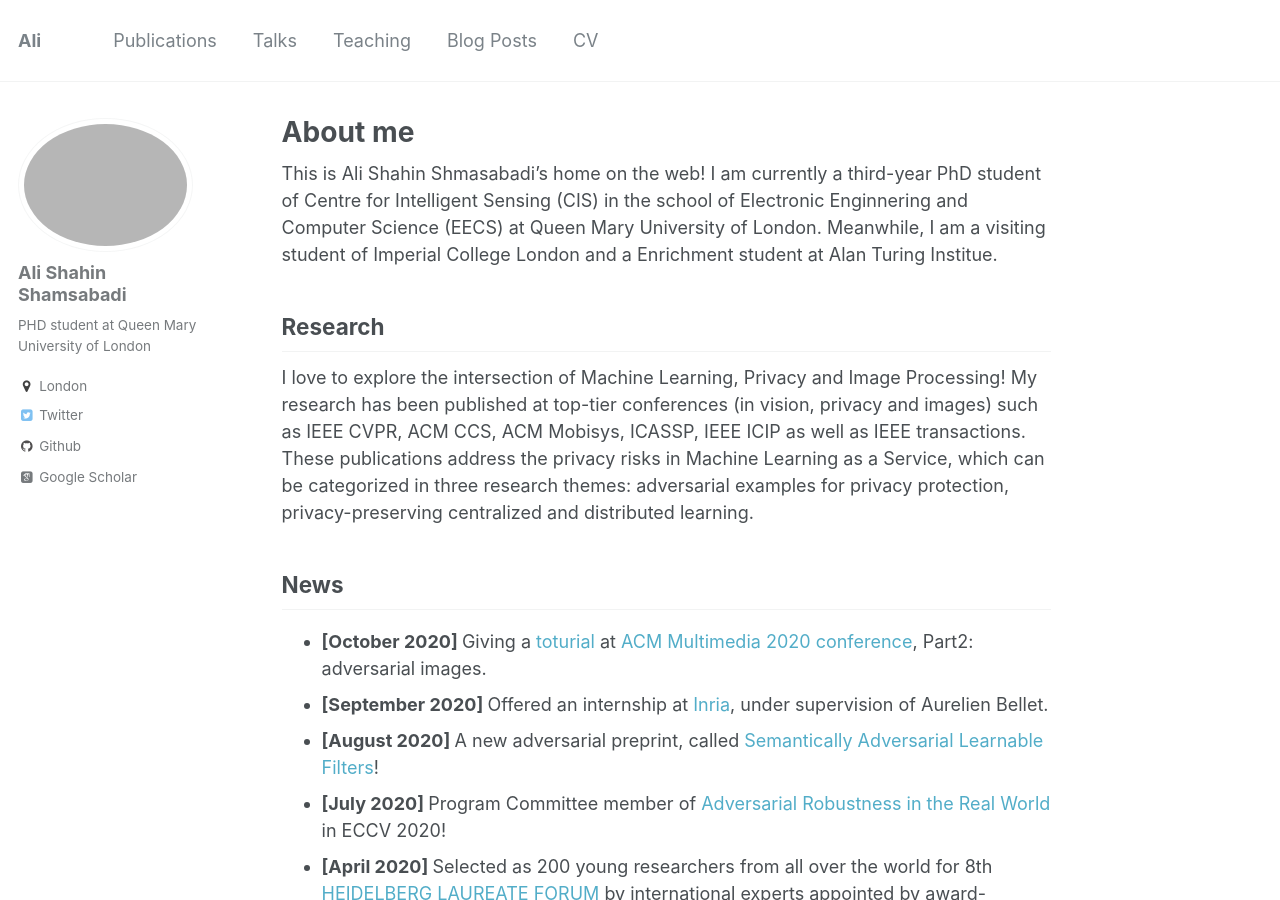
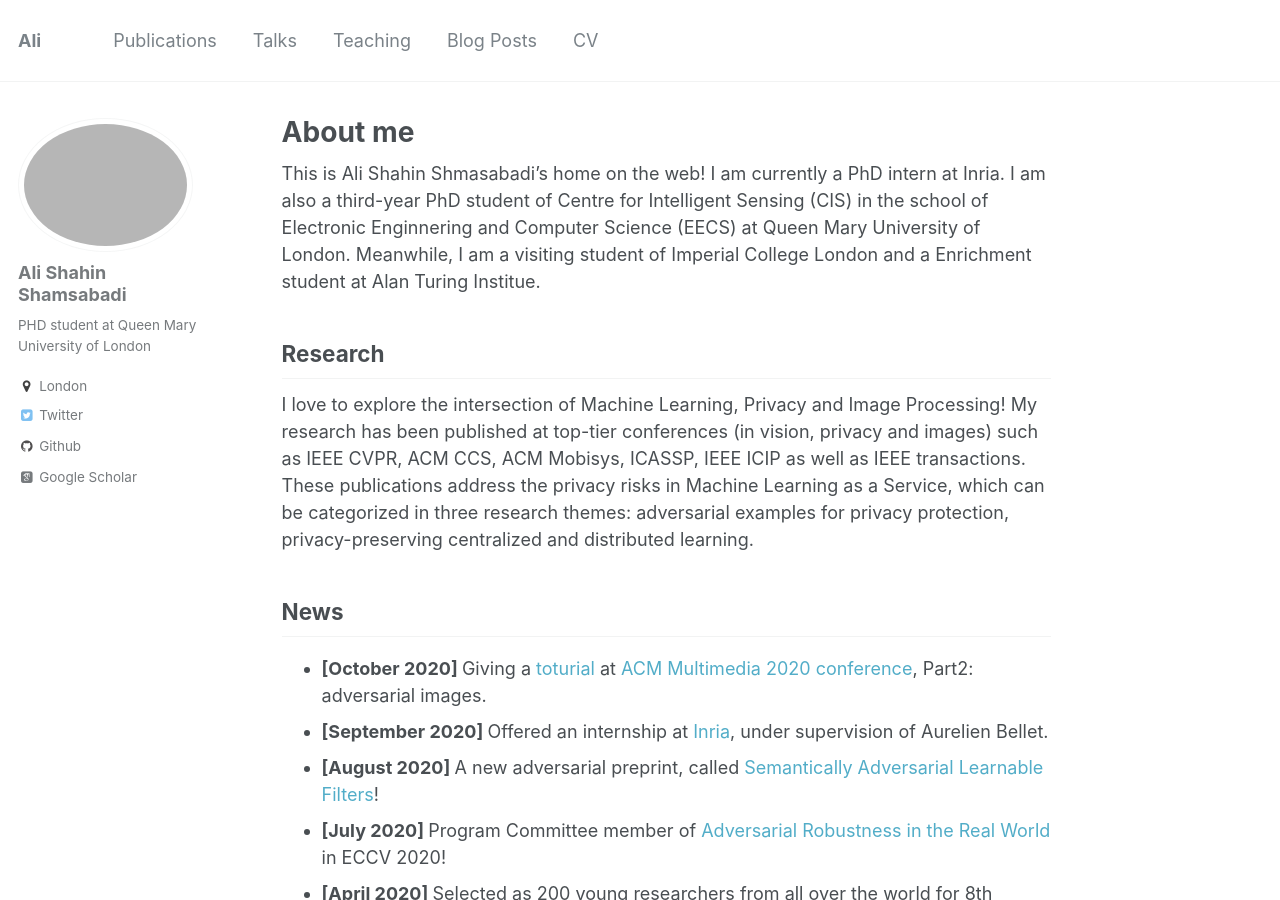
Before and after one commit to AliShahin/AliShahin.github.io, a Jekyll site: the page built from _pages/about.md, in a window 1280 px wide and 900 px high. Built offline with Jekyll 4.4.1, drawn with Linux system fonts in a browser that asks for light colours; some web fonts are replaced.

Commit message:
Update about.md

```diff
--- a/_pages/about.md
+++ b/_pages/about.md
@@ -9,7 +9,7 @@ redirect_from:
 ---
 
 This is Ali Shahin Shmasabadi's home on the web!
-I am currently a third-year PhD student of Centre for Intelligent Sensing (CIS) in the school of Electronic Enginnering and Computer Science (EECS) at Queen Mary University of London. Meanwhile, I am a visiting student of Imperial College London and a Enrichment student at Alan Turing Institue.
+I am currently a PhD intern at Inria. I am also a third-year PhD student of Centre for Intelligent Sensing (CIS) in the school of Electronic Enginnering and Computer Science (EECS) at Queen Mary University of London. Meanwhile, I am a visiting student of Imperial College London and a Enrichment student at Alan Turing Institue.
 
 ## Research
 I love to explore the intersection of Machine Learning, Privacy and Image Processing! My research has been published at top-tier conferences (in vision, privacy and images) such as IEEE CVPR, ACM CCS, ACM Mobisys, ICASSP, IEEE ICIP as well as IEEE transactions. These publications address the privacy risks in Machine Learning as a Service, which can be categorized in three research themes: adversarial examples for privacy protection, privacy-preserving centralized and distributed learning.
```
